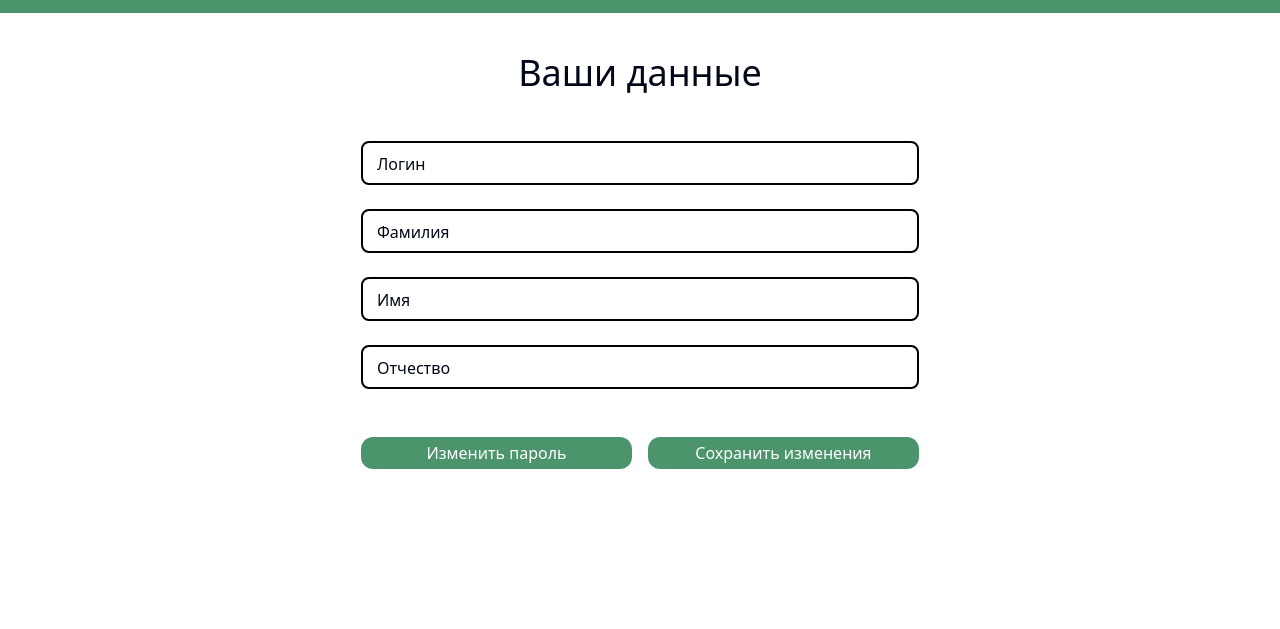
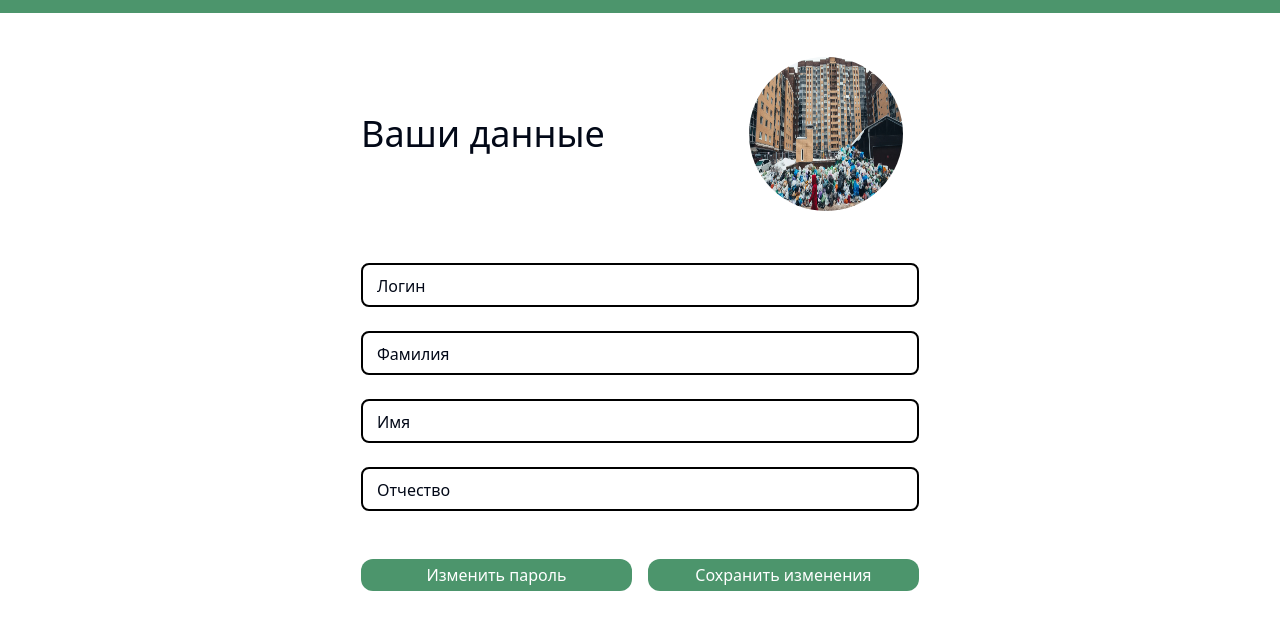
Before and after one commit to aeroserg/trashhold-registrator, a plain HTML site: page forms/change-user-data.html in a window 1280 px wide. Shown: the part 67-696 px from the top of the page. Drawn offline with Linux system fonts and the light colour scheme.

Commit message:
feat: added title form img changer

```diff
--- a/forms/change-user-data.html
+++ b/forms/change-user-data.html
@@ -39,7 +39,17 @@
     <!--КОНЕЦ МЕНЮ -->
     <div class="container-md my-1.5 md:my-10 ">
         <form id="saveChangedUserData" method="post" class="login-form md:w-2/3 xl:w-1/2 md:max-w-[600px] w-full mx-auto md:my-10 my-3" enctype="application/x-www-form-urlencoded">
-            <div class="md:text-4xl text-2xl mb-5 text-center">Ваши данные</div>
+            <div class="relative form-title-wrapper mb-5 flex text-left align-items-center">
+              <div class="md:text-4xl text-2xl w-2/3">Ваши данные</div>
+              <label class="!static  dropdown-item input-file w-1/3 focus:bg-white focus-within:bg-white focus-visible:bg-white !rounded-[50%] justify-end">
+                <input type="file" name="file" />
+                <img class="w-full aspect-square !rounded-[50%]" id="userPhoto" src="/img/imgae.png" alt=""/>
+                <!-- <span class="input-file-text">Максимум 10мб</span> -->
+              </label>
+              <!-- <a class="dropdown-item w-1/3 flex justify-end" href="/profile"
+              ></a> -->
+            </div>
+
             <div class="form-row my-2">
                   <!-- паттерн можно убрать  , в cлуаче pattern="[a-z0-9._%+-]+@[a-z0-9.-]+\.[a-z]{2,7}$" он для email, можно поставить на любую длинну pattern="^.{1,150}$"-->
                 <input class="w-full block" type="text" name="userLoginForm" id="userLoginForm" required>
```
Also changed, not shown: forms/change-password-form.html (+10 -1 lines), lk-user/card-page/index.html (+1 -1 lines).
